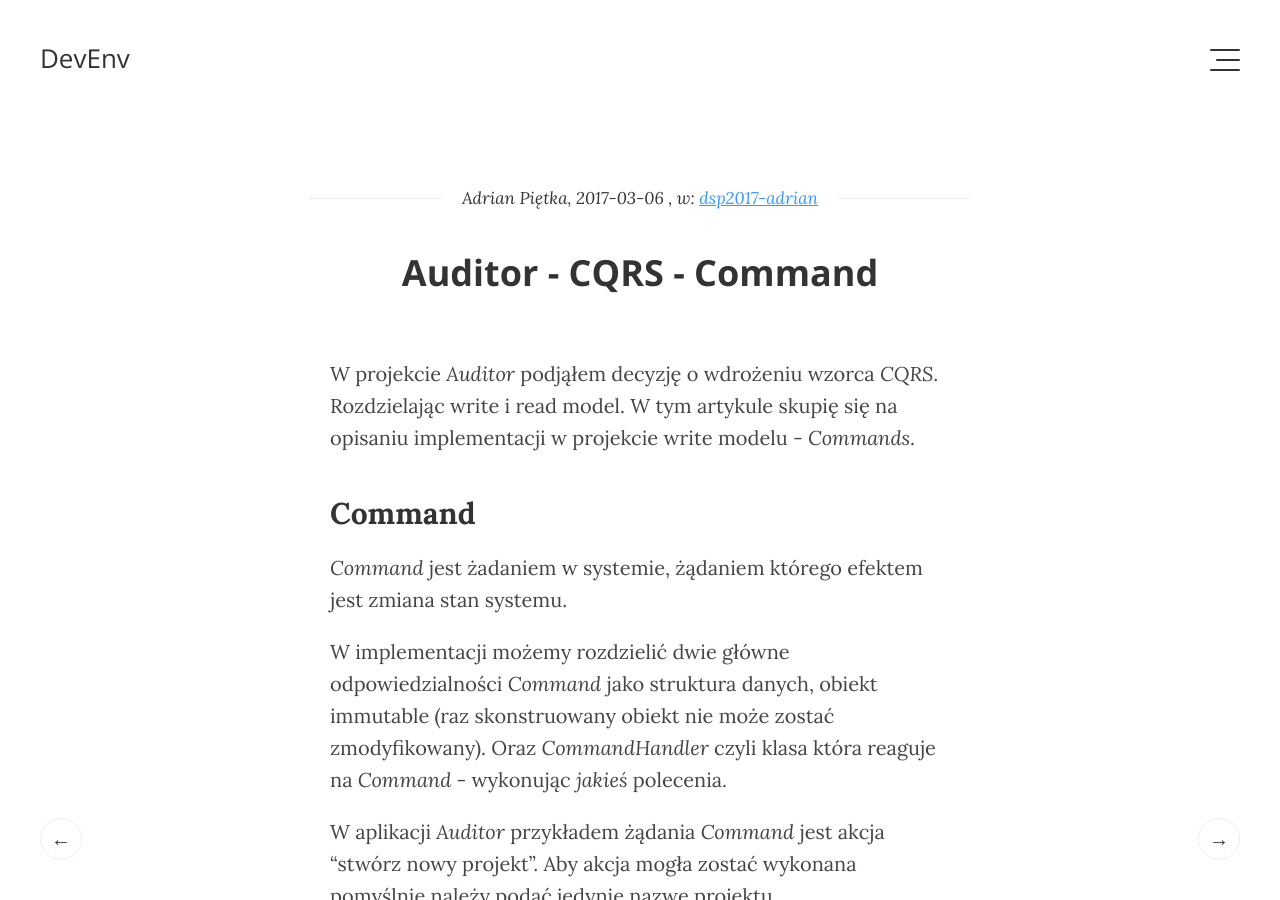
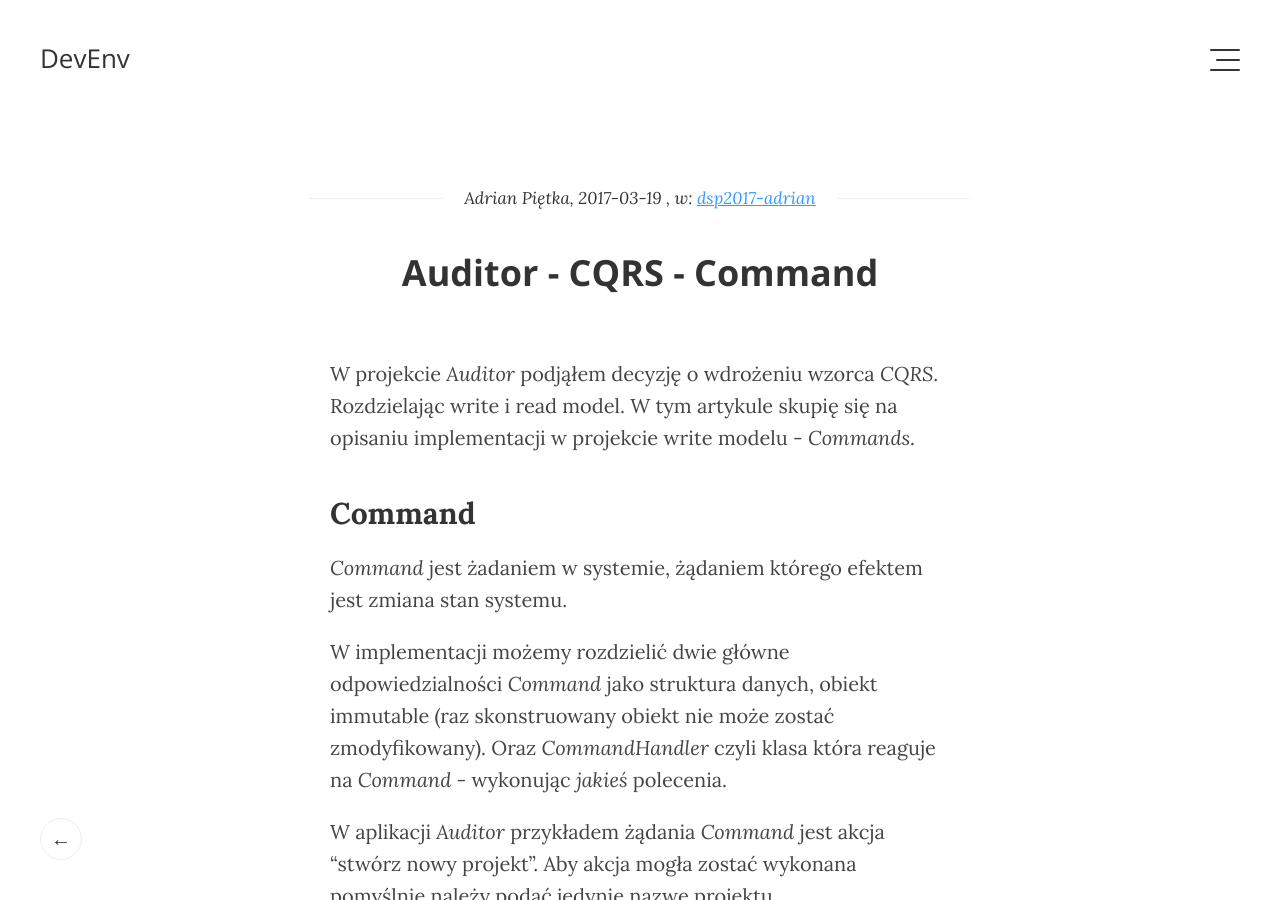
Before and after one commit to devenvpl/devenvpl, a Jekyll site: the page built from _posts/2017-03-19-auditor-cqrs-command.md, in a window 1280 px wide and 900 px high. Built offline with Jekyll 4.4.1, drawn with Linux system fonts in a browser that asks for light colours; comment, search, counter and statistics services are not loaded.

Commit message:
Changed date

```diff
--- a/_posts/2017-03-19-auditor-cqrs-command.md
+++ b/_posts/2017-03-19-auditor-cqrs-command.md
@@ -1,5 +1,5 @@
 ---
-date: 2017-03-06 22:30
+date: 2017-03-19 19:00
 title: "Auditor - CQRS - Command"
 layout: post
 description: "Wstęp do implementacji CQRS - Command"
```
